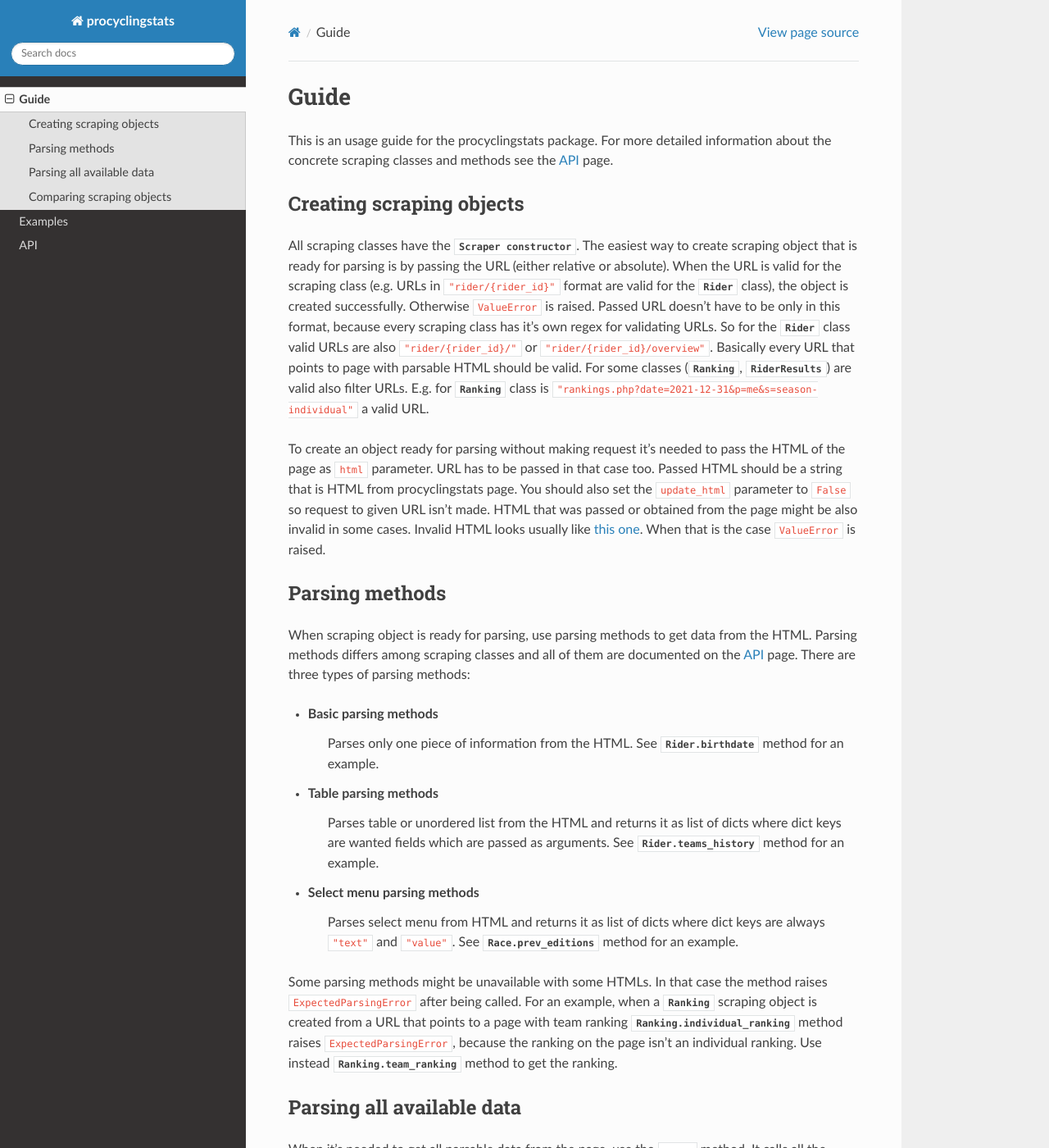
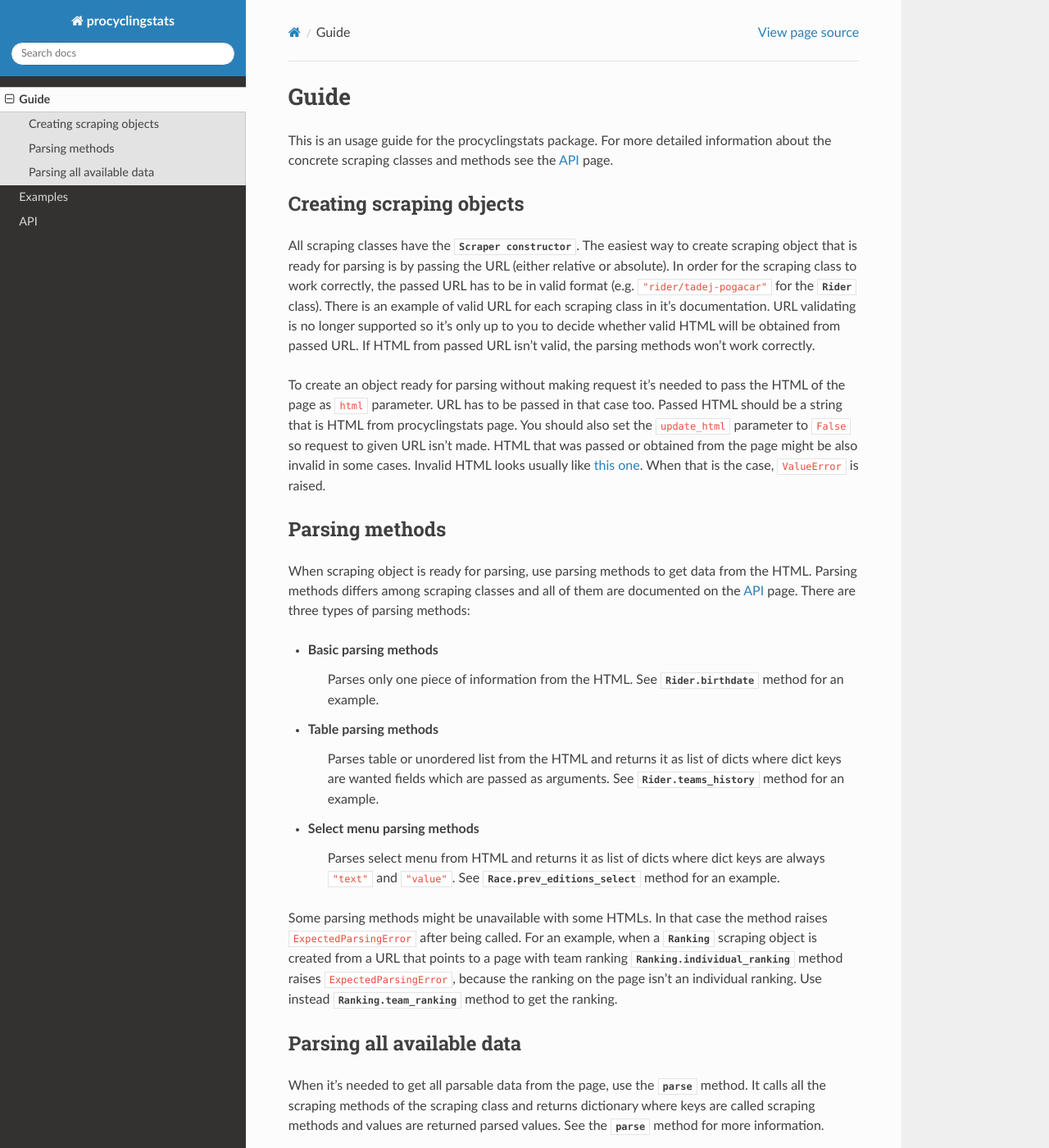
Before and after one commit to themm1/procyclingstats, a Sphinx documentation site: the page built from docs/source/guide.rst, in a window 1280 px wide and 1400 px high. Shown: the whole window at 82% size. Built offline with Sphinx 7.4.7 and the Read the Docs theme 2.0.0, drawn with Linux system fonts in a browser that asks for light colours; some of the changed text lies outside the part shown.

Commit message:
Docs and examples updated.

```diff
--- a/docs/source/guide.rst
+++ b/docs/source/guide.rst
@@ -14,20 +14,13 @@
 All scraping classes have the
 :meth:`Scraper constructor <procyclingstats.scraper.Scraper.__init__>`. The
 easiest way to create scraping object that is ready for parsing is by passing
-the URL (either relative or absolute). When the URL is valid for the scraping
-class (e.g. URLs in ``"rider/{rider_id}"`` format are valid for the
-:class:`Rider <procyclingstats.rider_scraper.Rider>` class), the object is
-created successfully. Otherwise ``ValueError`` is raised. Passed URL doesn't
-have to be only in this format, because every scraping class has it's own regex
-for validating URLs. So for the
-:class:`Rider <procyclingstats.rider_scraper.Rider>` class valid URLs are also
-``"rider/{rider_id}/"`` or ``"rider/{rider_id}/overview"``. Basically every URL
-that points to page with parsable HTML should be valid.
-For some classes (:class:`Ranking <procyclingstats.ranking_scraper.Ranking>`,
-:class:`RiderResults <procyclingstats.rider_results_scraper.RiderResults>`) are
-valid also filter URLs. E.g. for
-:class:`Ranking <procyclingstats.ranking_scraper.Ranking>` class is
-``"rankings.php?date=2021-12-31&p=me&s=season-individual"`` a valid URL.
+the URL (either relative or absolute). In order for the scraping class to work
+correctly, the passed URL has to be in valid format (e.g.
+``"rider/tadej-pogacar"`` for the :class:`Rider <procyclingstats.rider_scraper.Rider>`
+class). There is an example of valid URL for each scraping class in it's
+documentation. URL validating is no longer supported so it's only up to you to
+decide whether valid HTML will be obtained from passed URL. If HTML from passed
+URL isn't valid, the parsing methods won't work correctly.
 
 To create an object ready for parsing without making request it's needed to
 pass the HTML of the page as ``html`` parameter. URL has to be passed in that
@@ -35,7 +28,7 @@
 page. You should also set the ``update_html`` parameter to ``False`` so request
 to given URL isn't made. HTML that was passed or obtained from the page might
 be also invalid in some cases. Invalid HTML looks usually like `this one`_.
-When that is the case ``ValueError`` is raised.
+When that is the case, ``ValueError`` is raised.
 
 Parsing methods
 ---------------
@@ -59,7 +52,7 @@
 - Select menu parsing methods
     Parses select menu from HTML and returns it as list of dicts where dict
     keys are always ``"text"`` and ``"value"``. See
-    :meth:`Race.prev_editions <procyclingstats.race_scraper.Race.prev_editions>`
+    :meth:`Race.prev_editions_select <procyclingstats.race_scraper.Race.prev_editions_select>`
     method for an example.
 
 Some parsing methods might be unavailable with some HTMLs. In that case the
@@ -81,17 +74,3 @@
 are called scraping methods and values are returned parsed values. See the
 :class:`parse <procyclingstats.scraper.Scraper.parse>` method for more
 information.
-
-Comparing scraping objects
---------------------------
-
-Objects are equal when URLs returned by
-:class:`normalized_relative_url <procyclingstats.scraper.Scraper.normalized_relative_url>`
-are the same. When objects are equal, it means that the
-:class:`parse <procyclingstats.scraper.Scraper.parse>` method of both objects
-should return the same dictionary. However when objects aren't equal, dicts
-returned by their :class:`parse <procyclingstats.scraper.Scraper.parse>`
-methods may also be the same in some cases. For example
-``Race("race/tour-de-france") != Race("race/tour-de-france/2022")`` is `True`
-even if in 2022 URLs of both objects point to the same page. The equality is
-determined solely from URL, so HTML isn't needed for comparing objects.
```
Also changed, not shown: 2 other files.
